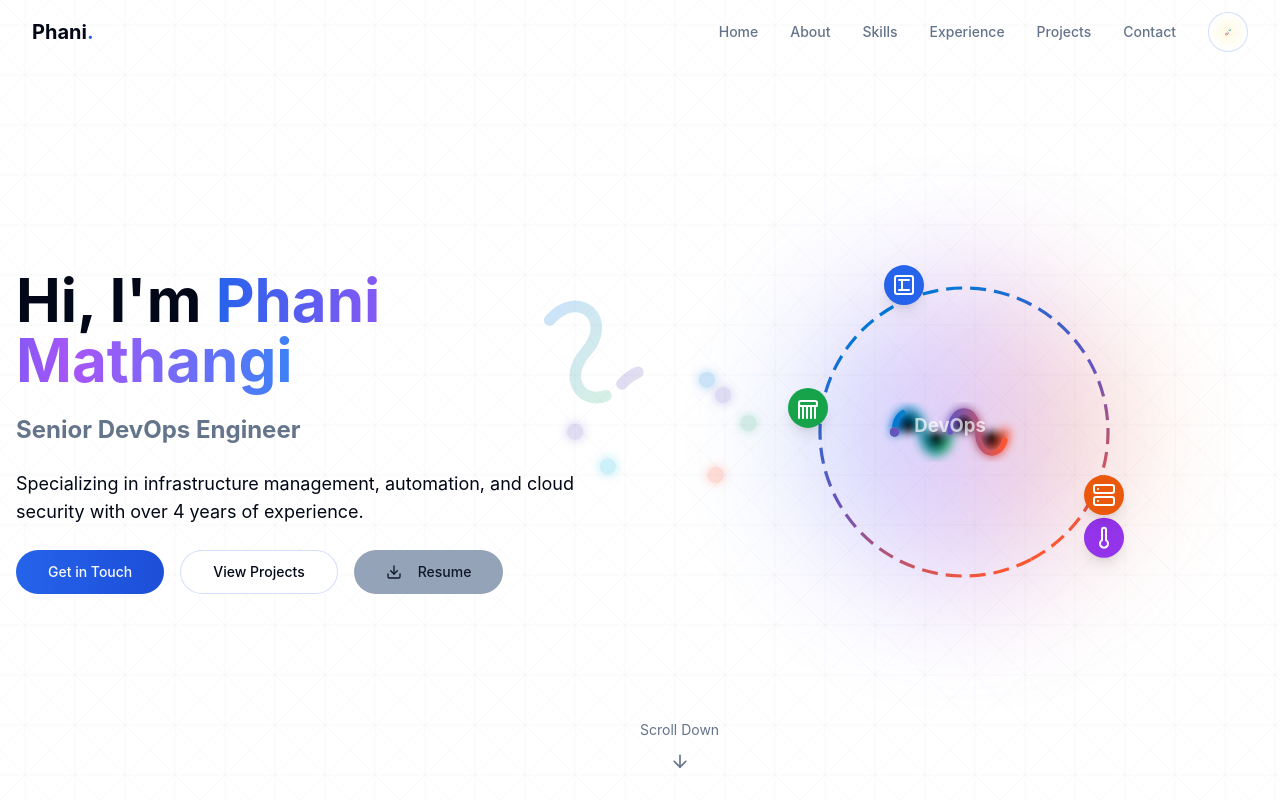
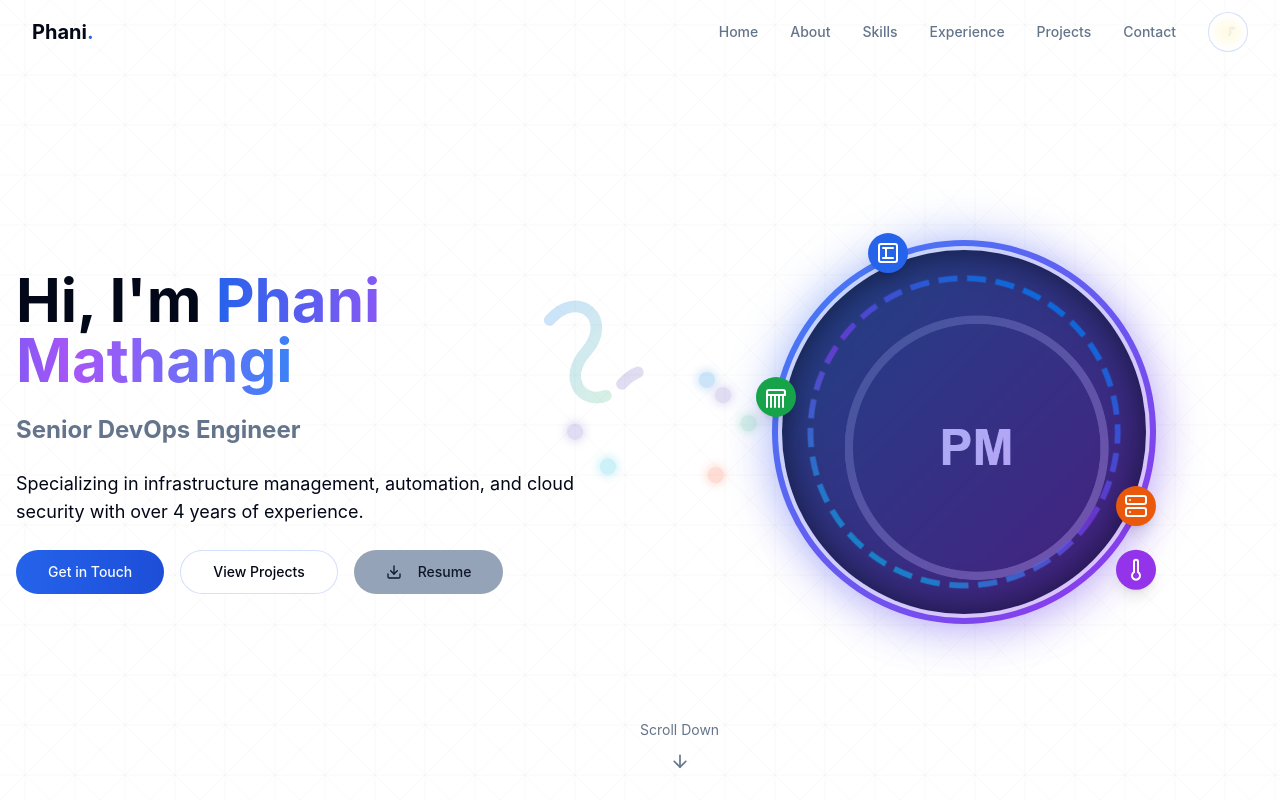
Before and after one commit to NOOBUSER008/phani-portfolio-architect, a React (Vite) app: page / in a window 1280 px wide. Shown: the top 800 px of the page. Built offline with nearby package versions, Linux system fonts and the light colour scheme.

Commit message:
Reverted to edit edt-7668076f-cba4-4ad7-8aa5-44a9ad8e8392: "Refactor: Implement DevOps logo animation
Refactor the hero section to use an animated DevOps logo instead of a static image, improving the user experience."

```diff
--- a/src/components/hero-section.tsx
+++ b/src/components/hero-section.tsx
@@ -1,7 +1,7 @@
-
 import { ArrowDownIcon, Download } from "lucide-react"
 import { motion } from "framer-motion"
 import { Button } from "@/components/ui/button"
+import profileImg from "/lovable-uploads/db51e5ab-c509-4b43-bf46-417c9d9b26b4.png"
 
 export default function HeroSection() {
   return (
@@ -163,180 +163,40 @@ export default function HeroSection() {
             transition={{ duration: 0.5, delay: 0.2 }}
           >
             <motion.div
-              className="relative w-80 h-80 flex items-center justify-center"
+              className="profile-container relative"
               whileHover={{ scale: 1.03 }}
               transition={{ type: "spring", stiffness: 300, damping: 20 }}
             >
-              {/* DevOps Infinity Logo Animation */}
-              <div className="relative w-full h-full flex items-center justify-center">
-                {/* Glowing background */}
-                <div className="absolute inset-0 rounded-full blur-3xl opacity-30 bg-gradient-to-r from-blue-500 via-purple-500 to-orange-500"></div>
-
-                {/* Rotating outer ring */}
-                <motion.div
-                  className="absolute w-full h-full"
-                  animate={{ rotate: 360 }}
-                  transition={{ duration: 40, repeat: Infinity, ease: "linear" }}
-                >
+              {profileImg ? (
+                <div className="relative w-72 h-72 sm:w-80 sm:h-80 md:w-96 md:h-96 rounded-full profile-gradient p-1.5 shadow-2xl shadow-primary/10 devops-glow">
+                  <div className="absolute inset-0 rounded-full blur-xl opacity-50 profile-gradient"></div>
+                  <div className="absolute inset-0 rounded-full animate-rotate opacity-70">
                     <svg viewBox="0 0 200 200" className="w-full h-full">
                       <defs>
-                      <linearGradient id="ringGradient" x1="0%" y1="0%" x2="100%" y2="0%">
-                        <stop offset="0%" stopColor="#0078d7" />
-                        <stop offset="50%" stopColor="#6554C0" />
-                        <stop offset="100%" stopColor="#FF5630" />
+                        <linearGradient id="spinnerGradient" x1="0%" y1="0%" x2="100%" y2="0%">
+                          <stop offset="0%" stopColor="hsl(var(--devops-primary))" />
+                          <stop offset="50%" stopColor="hsl(var(--devops-secondary))" />
+                          <stop offset="100%" stopColor="hsl(var(--devops-accent))" />
                         </linearGradient>
                       </defs>
-                    <circle cx="100" cy="100" r="90" fill="none" stroke="url(#ringGradient)" strokeWidth="2" strokeDasharray="10 5" />
+                      <path d="M100,20 A80,80 0 1,1 99.9,20" fill="none" stroke="url(#spinnerGradient)" strokeWidth="3" strokeDasharray="10 5" />
                     </svg>
-                </motion.div>
+                  </div>
+                  <img
+                    src={profileImg}
+                    alt="Phani Mathangi"
+                    className="w-full h-full object-cover rounded-full p-1 bg-card"
+                  />
+                </div>
+              ) : (
+                <div className="relative w-72 h-72 sm:w-80 sm:h-80 md:w-96 md:h-96 rounded-full profile-gradient flex-center shadow-2xl shadow-primary/30 devops-glow">
+                  <div className="absolute inset-5 rounded-full bg-card flex-center">
+                    <div className="text-5xl sm:text-6xl md:text-7xl font-bold text-gradient">PM</div>
+                  </div>
+                </div>
+              )}
 
-                {/* Main infinity symbol */}
-                <motion.div
-                  className="relative w-72 h-72 flex items-center justify-center"
-                  animate={{ scale: [0.95, 1.05, 0.95] }}
-                  transition={{ duration: 8, repeat: Infinity, ease: "easeInOut" }}
-                >
-                  <svg viewBox="0 0 300 150" className="w-full">
-                    <defs>
-                      <linearGradient id="leftLoopGradient" x1="0%" y1="0%" x2="100%" y2="0%">
-                        <stop offset="0%" stopColor="#0078d7" />
-                        <stop offset="100%" stopColor="#36B37E" />
-                      </linearGradient>
-                      <linearGradient id="rightLoopGradient" x1="0%" y1="0%" x2="100%" y2="0%">
-                        <stop offset="0%" stopColor="#6554C0" />
-                        <stop offset="100%" stopColor="#FF5630" />
-                      </linearGradient>
-                      <filter id="glow" x="-20%" y="-20%" width="140%" height="140%">
-                        <feGaussianBlur in="SourceGraphic" stdDeviation="5" />
-                      </filter>
-                    </defs>
-
-                    {/* Glowing effect */}
-                    <g filter="url(#glow)">
-                      <path d="M75,75 C75,45 105,45 105,75 C105,105 135,105 135,75" stroke="url(#leftLoopGradient)" strokeWidth="8" strokeLinecap="round" />
-                      <path d="M135,75 C135,45 165,45 165,75 C165,105 195,105 195,75" stroke="url(#rightLoopGradient)" strokeWidth="8" strokeLinecap="round" />
-                    </g>
-
-                    {/* Main paths */}
-                    <motion.path
-                      d="M75,75 C75,45 105,45 105,75 C105,105 135,105 135,75"
-                      stroke="url(#leftLoopGradient)"
-                      strokeWidth="6"
-                      strokeLinecap="round"
-                      fill="none"
-                      initial={{ pathLength: 0 }}
-                      animate={{ pathLength: 1 }}
-                      transition={{
-                        duration: 3,
-                        repeat: Infinity,
-                        repeatType: "loop",
-                        ease: "easeInOut"
-                      }}
-                    />
-                    <motion.path
-                      d="M135,75 C135,45 165,45 165,75 C165,105 195,105 195,75"
-                      stroke="url(#rightLoopGradient)"
-                      strokeWidth="6"
-                      strokeLinecap="round"
-                      fill="none"
-                      initial={{ pathLength: 0 }}
-                      animate={{ pathLength: 1 }}
-                      transition={{
-                        duration: 3,
-                        repeat: Infinity,
-                        repeatType: "loop",
-                        ease: "easeInOut",
-                        delay: 1.5
-                      }}
-                    />
-
-                    {/* Moving dots */}
-                    <motion.circle
-                      cx="0"
-                      cy="0"
-                      r="5"
-                      fill="#0078d7"
-                      initial={{ pathOffset: 0 }}
-                      animate={{ pathOffset: 1 }}
-                      transition={{
-                        duration: 5,
-                        repeat: Infinity,
-                        ease: "linear"
-                      }}
-                      style={{
-                        offsetPath: "path('M75,75 C75,45 105,45 105,75 C105,105 135,105 135,75 C135,45 165,45 165,75 C165,105 195,105 195,75')",
-                        offsetRotate: "0deg"
-                      }}
-                    />
-                    <motion.circle
-                      cx="0"
-                      cy="0"
-                      r="5"
-                      fill="#FF5630"
-                      initial={{ pathOffset: 0.25 }}
-                      animate={{ pathOffset: [0.25, 1.25] }}
-                      transition={{
-                        duration: 5,
-                        repeat: Infinity,
-                        ease: "linear"
-                      }}
-                      style={{
-                        offsetPath: "path('M75,75 C75,45 105,45 105,75 C105,105 135,105 135,75 C135,45 165,45 165,75 C165,105 195,105 195,75')",
-                        offsetRotate: "0deg"
-                      }}
-                    />
-                    <motion.circle
-                      cx="0"
-                      cy="0"
-                      r="5"
-                      fill="#36B37E"
-                      initial={{ pathOffset: 0.5 }}
-                      animate={{ pathOffset: [0.5, 1.5] }}
-                      transition={{
-                        duration: 5,
-                        repeat: Infinity,
-                        ease: "linear"
-                      }}
-                      style={{
-                        offsetPath: "path('M75,75 C75,45 105,45 105,75 C105,105 135,105 135,75 C135,45 165,45 165,75 C165,105 195,105 195,75')",
-                        offsetRotate: "0deg"
-                      }}
-                    />
-                    <motion.circle
-                      cx="0"
-                      cy="0"
-                      r="5"
-                      fill="#6554C0"
-                      initial={{ pathOffset: 0.75 }}
-                      animate={{ pathOffset: [0.75, 1.75] }}
-                      transition={{
-                        duration: 5,
-                        repeat: Infinity,
-                        ease: "linear"
-                      }}
-                      style={{
-                        offsetPath: "path('M75,75 C75,45 105,45 105,75 C105,105 135,105 135,75 C135,45 165,45 165,75 C165,105 195,105 195,75')",
-                        offsetRotate: "0deg"
-                      }}
-                    />
-
-                    {/* DevOps Text */}
-                    <motion.text
-                      x="135"
-                      y="75"
-                      textAnchor="middle"
-                      className="text-xl font-bold"
-                      fill="white"
-                      initial={{ opacity: 0 }}
-                      animate={{ opacity: [0, 1, 0] }}
-                      transition={{ duration: 3, repeat: Infinity, ease: "easeInOut" }}
-                    >
-                      DevOps
-                    </motion.text>
-                  </svg>
-                </motion.div>
-
-                {/* Tech icons floating around */}
+              {/* Tech icons floating around profile */}
               <motion.div
                 className="absolute top-0 left-1/4 transform -translate-x-1/2 -translate-y-1/2 bg-blue-600 dark:bg-blue-500 text-white p-2 rounded-full shadow-lg"
                 animate={{ y: [0, -10, 0] }}
@@ -368,7 +228,6 @@ export default function HeroSection() {
               >
                 <svg xmlns="http://www.w3.org/2000/svg" width="24" height="24" viewBox="0 0 24 24" fill="none" stroke="currentColor" strokeWidth="2" strokeLinecap="round" strokeLinejoin="round"><rect width="20" height="8" x="2" y="2" rx="2" ry="2" /><rect width="20" height="8" x="2" y="14" rx="2" ry="2" /><line x1="6" x2="6" y1="6" y2="6" /><line x1="6" x2="6" y1="18" y2="18" /></svg>
               </motion.div>
-              </div>
             </motion.div>
           </motion.div>
         </div>
--- a/src/components/theme-toggle.tsx
+++ b/src/components/theme-toggle.tsx
@@ -28,7 +28,7 @@ export function ThemeToggle() {
 
       {/* DevOps Infinity Symbol */}
       <motion.div
-        className="absolute inset-0 flex items-center justify-center opacity-80 pointer-events-none"
+        className="absolute inset-0 flex items-center justify-center opacity-10 pointer-events-none"
         animate={{
           rotate: [0, 360],
           scale: [0.9, 1.1, 0.9]
@@ -39,26 +39,16 @@ export function ThemeToggle() {
         }}
       >
         <svg
-          width="40"
-          height="20"
-          viewBox="0 0 40 20"
+          width="24"
+          height="12"
+          viewBox="0 0 24 12"
           fill="none"
           xmlns="http://www.w3.org/2000/svg"
           className="w-7 h-7"
         >
-          <defs>
-            <linearGradient id="infinityGradient1" x1="0%" y1="0%" x2="100%" y2="0%">
-              <stop offset="0%" stopColor={theme === "dark" ? "#61dafb" : "#0078d7"} />
-              <stop offset="100%" stopColor={theme === "dark" ? "#6554C0" : "#36B37E"} />
-            </linearGradient>
-            <linearGradient id="infinityGradient2" x1="0%" y1="0%" x2="100%" y2="0%">
-              <stop offset="0%" stopColor={theme === "dark" ? "#6554C0" : "#6554C0"} />
-              <stop offset="100%" stopColor={theme === "dark" ? "#FF5630" : "#FF5630"} />
-            </linearGradient>
-          </defs>
           <motion.path
-            d="M10,10 C10,6 15,6 15,10 C15,14 20,14 20,10"
-            stroke="url(#infinityGradient1)"
+            d="M9,4 C11,0 15,0 17,4 C19,8 23,8 23,4"
+            stroke={theme === "dark" ? "#61dafb" : "#0078d7"}
             strokeWidth="2"
             strokeLinecap="round"
             initial={{ pathLength: 0 }}
@@ -71,8 +61,8 @@ export function ThemeToggle() {
             }}
           />
           <motion.path
-            d="M20,10 C20,6 25,6 25,10 C25,14 30,14 30,10"
-            stroke="url(#infinityGradient2)"
+            d="M9,4 C7,8 3,8 1,4 C-1,0 3,0 5,4"
+            stroke={theme === "dark" ? "#6554C0" : "#6554C0"}
             strokeWidth="2"
             strokeLinecap="round"
             initial={{ pathLength: 0 }}
@@ -83,38 +73,6 @@ export function ThemeToggle() {
               repeatType: "loop",
               ease: "easeInOut",
               delay: 1
-            }}
-          />
-          <motion.path
-            d="M15,10 C15,6 10,6 10,10"
-            stroke="url(#infinityGradient1)"
-            strokeDasharray="0 1"
-            strokeWidth="2"
-            strokeLinecap="round"
-            initial={{ pathLength: 0, strokeDasharray: "0 1" }}
-            animate={{ pathLength: 1, strokeDasharray: "1 0" }}
-            transition={{
-              duration: 2,
-              repeat: Infinity,
-              repeatType: "loop",
-              ease: "easeInOut",
-              delay: 2
-            }}
-          />
-          <motion.path
-            d="M30,10 C30,6 25,6 25,10"
-            stroke="url(#infinityGradient2)"
-            strokeDasharray="0 1"
-            strokeWidth="2"
-            strokeLinecap="round"
-            initial={{ pathLength: 0, strokeDasharray: "0 1" }}
-            animate={{ pathLength: 1, strokeDasharray: "1 0" }}
-            transition={{
-              duration: 2,
-              repeat: Infinity,
-              repeatType: "loop",
-              ease: "easeInOut",
-              delay: 3
             }}
           />
         </svg>
```
Lines whose indentation alone changed are shown as unchanged.
